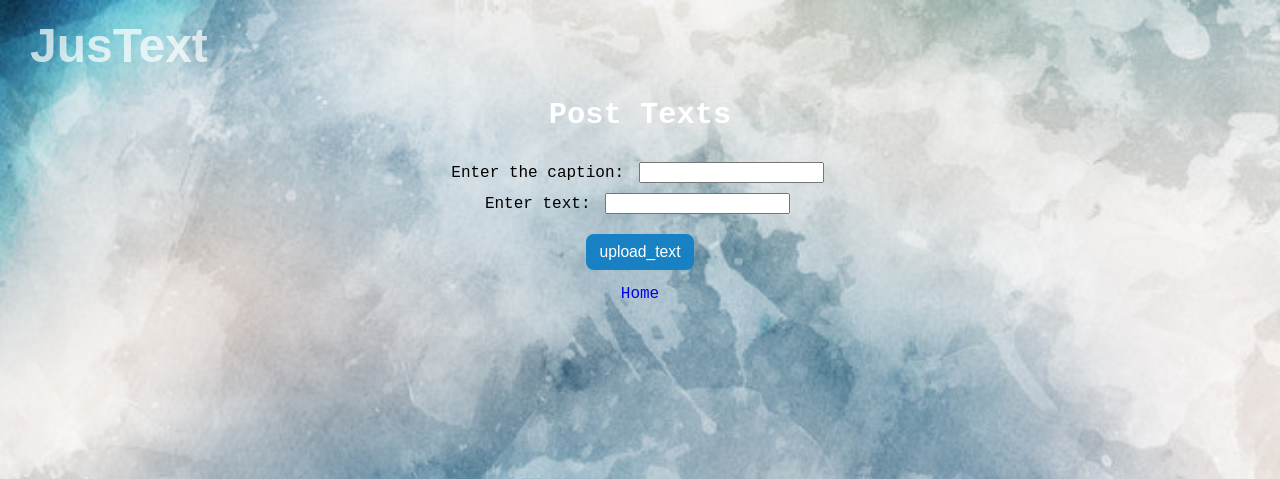
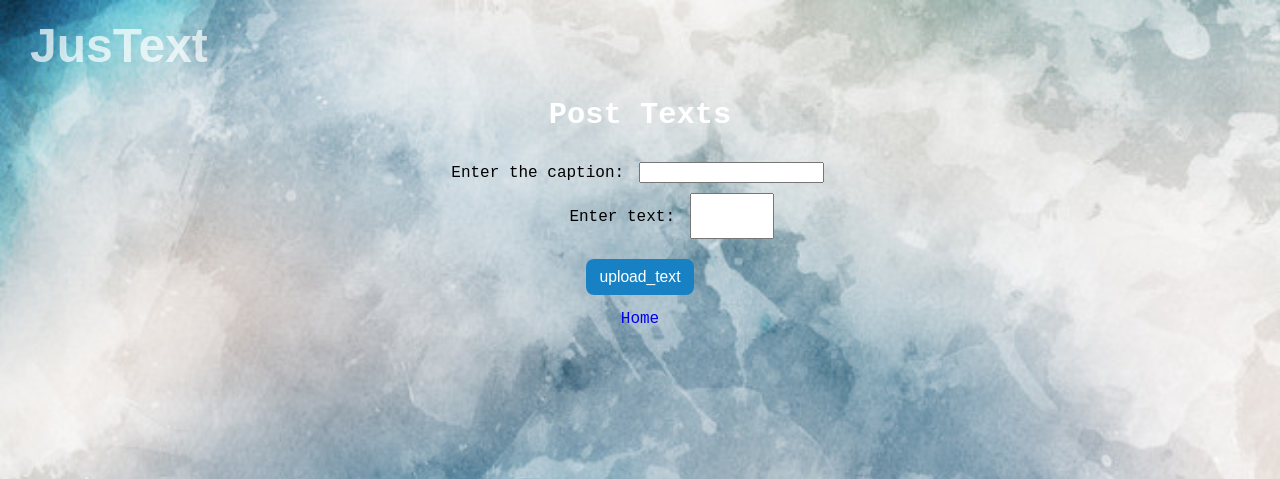
Before and after one commit to TengXu/text, a Flask app: page /upload_text in a window 1280 px wide. Shown: the top 479 px of the page. Run offline with Flask 2, Linux system fonts and the light colour scheme; the visitor is signed in with stand-in values (Sample User, id 1); data that the repository does not hold is empty.

Commit message:
Update Justext/templates/upload_text.html

```diff
--- a/Justext/templates/upload_text.html
+++ b/Justext/templates/upload_text.html
@@ -13,8 +13,8 @@
             <form method="post" enctype="multipart/form-data" action="/upload_text">
 			    <label for="caption">Enter the caption:</label>
                 <input type="text" name="caption" required='true' /><br />
-                <label for="content">Enter text:</label>
-                <input type="text" name="content" required='true' /><br />
+                <label style="margin-left: 68px;" for="content">Enter text:</label>
+                <input type="text" style="height:40px; width:76px;" name="content" required='true' /><br />
                 <input type="submit" value="upload_text" />
             </form>
 		<a class='home' href='/profile'>Home</a>
```
